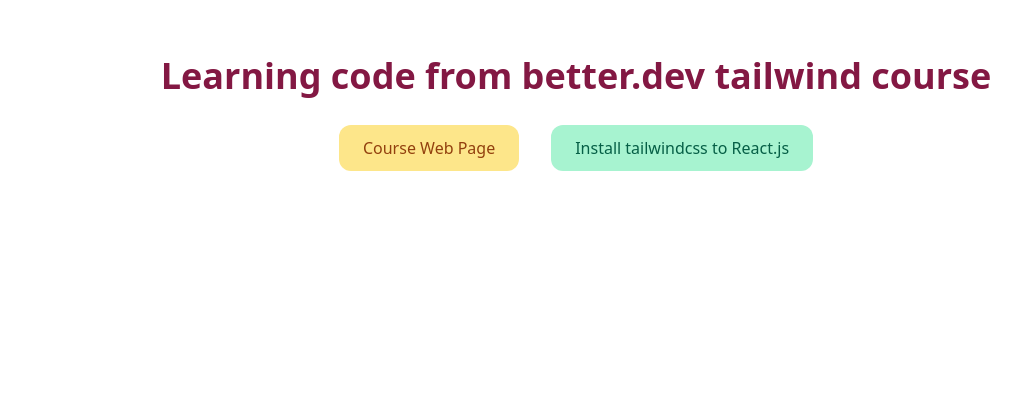
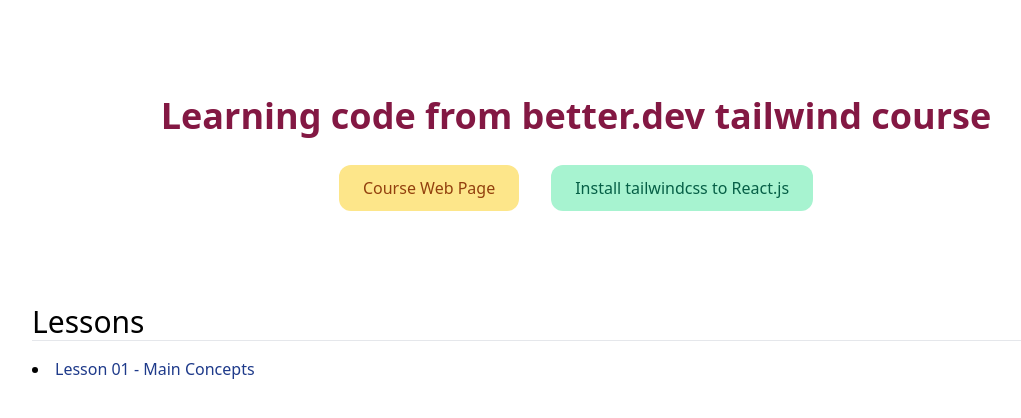
Before and after one commit to jiribeck/learning-better_dev_course, a React (Create React App) app: page / in a window 1280 px wide. Shown: the top 418 px of the page, without its empty margins (64-1085 px from the left). Built offline with nearby package versions, Linux system fonts and the light colour scheme.

Commit message:
edits main page and adds "navbar"

```diff
--- /dev/null
+++ b/src/components/Nav.js
@@ -0,0 +1,11 @@
+import React from 'react';
+
+export default function Nav() {
+  return (
+    <div className="nav">
+      <a className="px-4 py-2 rounded bg-red-400" href="http://localhost:3000">
+        Back Home
+      </a>
+    </div>
+  );
+}
--- a/src/lessons/lesson01.js
+++ b/src/lessons/lesson01.js
@@ -1,16 +1,12 @@
 import React from 'react';
 
-export default function lesson01({ history }) {
-  function returnHome() {
-    history.push('/');
-  }
+import Nav from '../components/Nav';
 
+export default function lesson01() {
   return (
     <div className="lesson01">
       <div className="p-10">
-        <button className="px-4 py-2 rounded bg-red-400" onClick={returnHome}>
-          Home
-        </button>
+        <Nav />
         <div className="text-center">
           <div className="text-center text-3xl font-thin">Lesson 01</div>
           <div className="py-4 text-2xl font-medium">Main Concepts</div>
--- a/src/lessons/lessonTemplate.js
+++ b/src/lessons/lessonTemplate.js
@@ -1,16 +1,12 @@
 import React from 'react';
 
-export default function lessonTemplate({ history }) {
-  function returnHome() {
-    history.push('/');
-  }
+import Nav from '../components/Nav';
 
+export default function lessonTemplate() {
   return (
     <div className="lesson01">
       <div className="p-10">
-        <button className="px-4 py-2 rounded bg-red-400" onClick={returnHome}>
-          Home
-        </button>
+        <Nav />
         <div className="text-center">
           <div className="text-center text-3xl font-thin">Lesson 01</div>
           <div className="py-4 text-2xl font-medium">
--- a/src/pages/Home.js
+++ b/src/pages/Home.js
@@ -3,7 +3,8 @@ import React from 'react';
 export default function Home() {
   return (
     <div className="Home">
-      <div className="text-center p-14">
+      <div className="p-24">
+        <div className="text-center">
           <h1 className="text-4xl font-bold text-pink-900">
             Learning code from better.dev tailwind course
           </h1>
@@ -11,17 +12,36 @@ export default function Home() {
             <a
               className="mr-4 px-6 py-3 bg-yellow-200 rounded-xl text-yellow-800"
               href="https://learn.better.dev/courses/beginner-tailwind/"
+              target="_blank"
             >
               Course Web Page
             </a>
             <a
               className="ml-4 px-6 py-3 bg-green-200 rounded-xl text-green-800"
               href="https://tailwindcss.com/docs/guides/create-react-app"
+              target="_blank"
             >
               Install tailwindcss to React.js
             </a>
           </p>
         </div>
+
+        <div className="pt-16 lessons">
+          <h2 className="text-3xl font-thin">Lessons</h2>
+          <hr />
+
+          <ul className="py-4 list-disc list-inside">
+            <li>
+              <a
+                className="text-blue-900 hover:text-blue-400 transfor-color duration-300"
+                href="http://localhost:3000/lesson01"
+              >
+                Lesson 01 - Main Concepts
+              </a>
+            </li>
+          </ul>
+        </div>
+      </div>
     </div>
   );
 }
```
Lines whose indentation alone changed are shown as unchanged.
